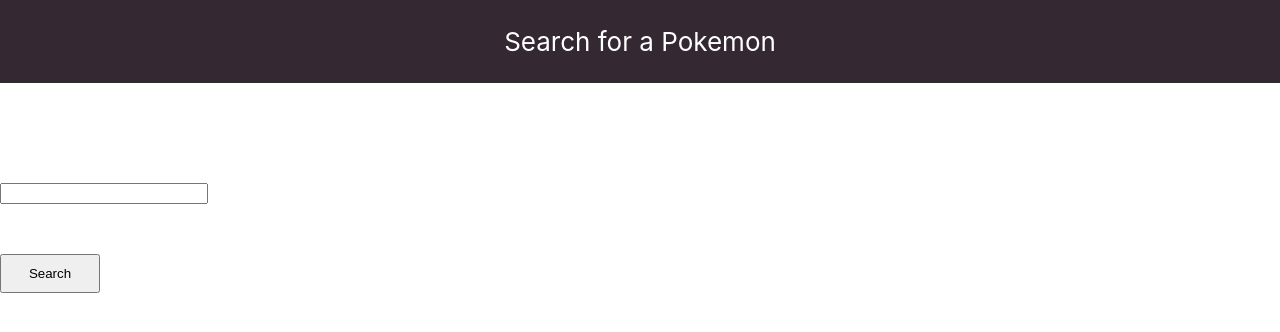
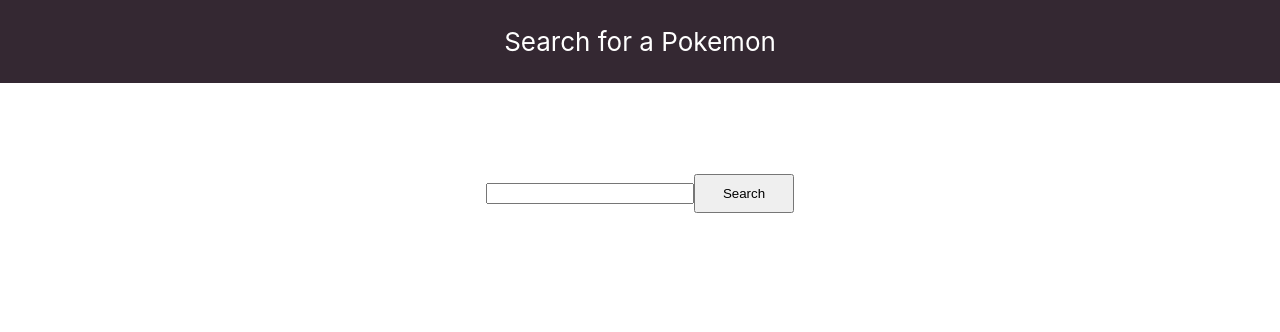
Before and after one commit to michmitz/03-pokedex, a React (Create React App) app: page / in a window 1280 px wide. Shown: the top 332 px of the page. Built offline with nearby package versions, Linux system fonts and the light colour scheme.

Commit message:
Added SearchBar component

```diff
--- a/src/App.js
+++ b/src/App.js
@@ -2,6 +2,7 @@
 import Header from './Header.js';
 import './App.css';
 import PokemonList from './PokemonList.js';
+import SearchBar from './SearchBar.js';
 import request from 'superagent';
 
 
@@ -28,10 +29,7 @@
   return (
     <div className="App">
       <Header/>
-        <div className="input-div">
-          <input onChange={this.handleChange}/>
-          <button onClick={this.handleClick}>Search</button>
-        </div>
+        <SearchBar handleClick={this.handleClick} handleChange={this.handleChange}/>
         <PokemonList pokeState={this.state.pokeState}/>
     </div>
     );
--- /dev/null
+++ b/src/SearchBar.js
@@ -0,0 +1,12 @@
+import React, { Component } from 'react'
+
+export default class SearchBar extends Component {
+    render() {
+        return (
+            <div className="search-bar">
+                <input onChange={this.props.handleChange}/>
+                <button onClick={this.props.handleClick}>Search</button>
+            </div>
+        )
+    }
+}
```
